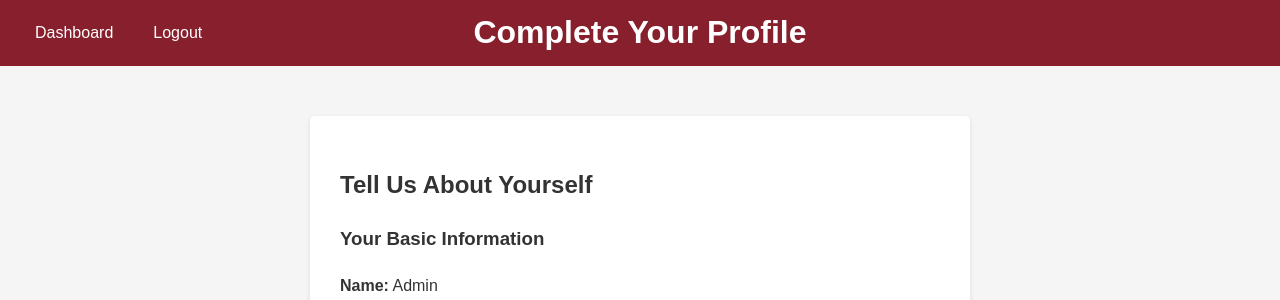
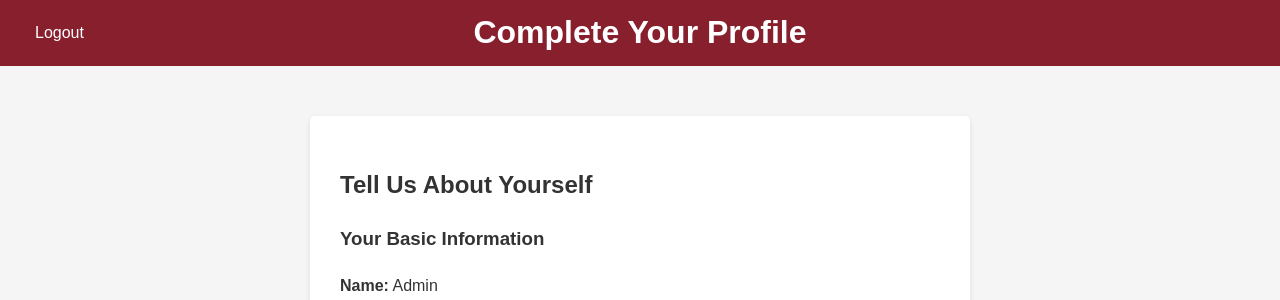
Before and after one commit to AdagamovNikita/Buddy_System, a Flask app: page /complete-profile in a window 1280 px wide. Shown: the top 300 px of the page. Run offline with Flask 3, Linux system fonts and the light colour scheme; the visitor is signed in with stand-in values (Sample User, id 1).

Commit message:
Minor fixes

```diff
--- a/app.py
+++ b/app.py
@@ -269,7 +269,7 @@ def login():
                 return redirect(url_for("login"))
 
             flash(f"Welcome back, {user['full_name']}!", "success")
-            return redirect(url_for(f"{user['role']}_dashboard"))
+            return redirect(url_for("index"))
         else:
             conn.close()
             flash("Invalid email or password", "error")
--- a/templates/complete_profile.html
+++ b/templates/complete_profile.html
@@ -104,7 +104,6 @@
 <body>
     <div class="header-navbar">
         <div class="navbar">
-            <a href="{{ url_for(session['role'] + '_dashboard') }}">Dashboard</a>
             <a href="{{ url_for('logout') }}">Logout</a>
         </div>
         <h1 class="header-title">Complete Your Profile</h1>
```
